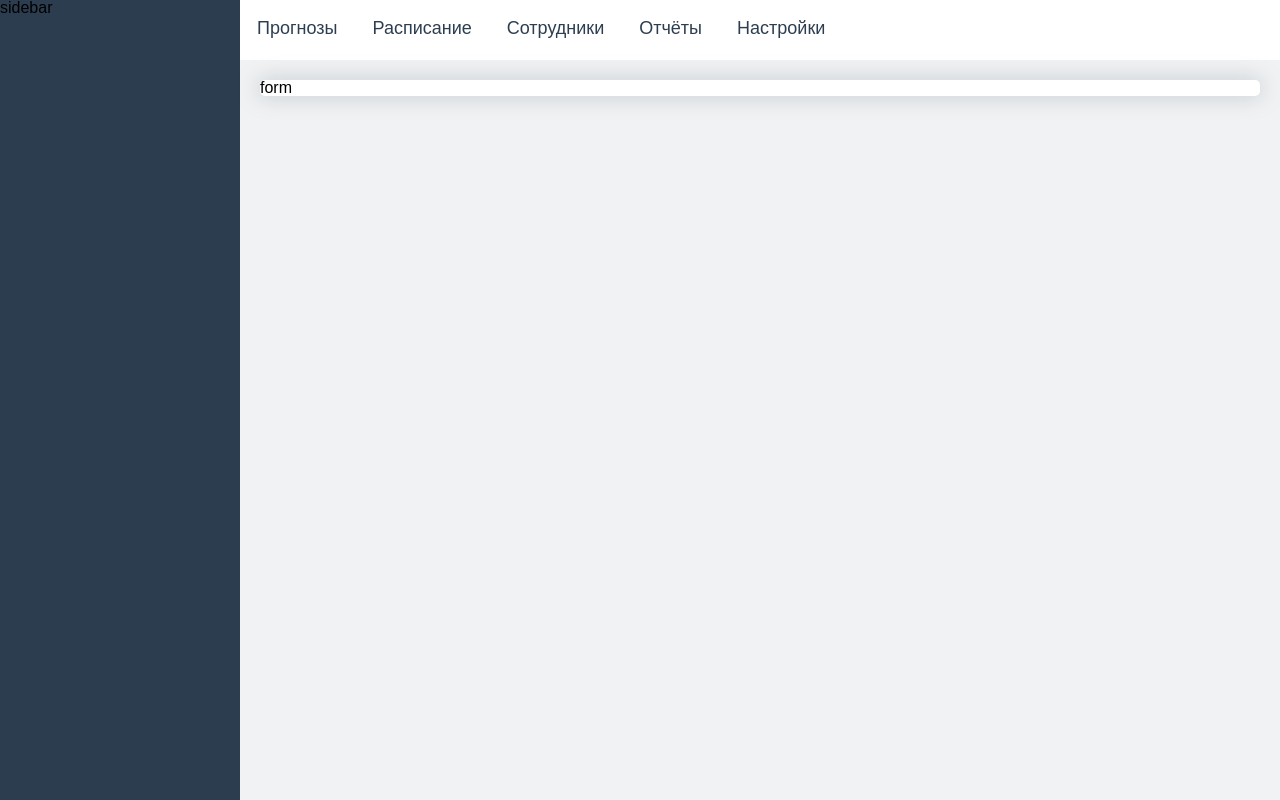
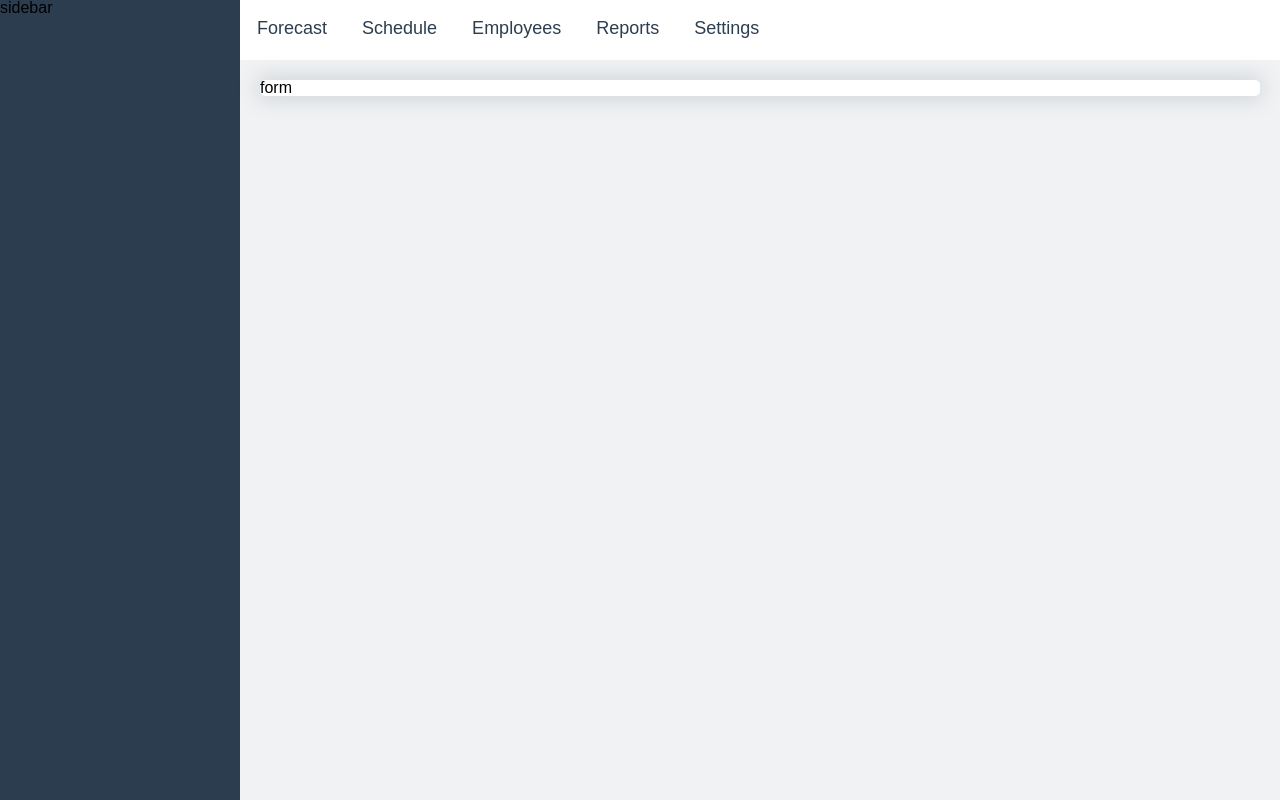
Before and after one commit to linoleum-js/opti, a React (Create React App) app: page / in a window 1280 px wide. Built offline with nearby package versions, Linux system fonts and the light colour scheme; the HTML template or start-up script is replaced by a standard one.

Commit message:
add i18n

```diff
--- a/package.json
+++ b/package.json
@@ -10,8 +10,10 @@
     "@types/node": "^16.11.26",
     "@types/react": "^17.0.42",
     "@types/react-dom": "^17.0.14",
+    "i18next": "^21.8.0",
     "react": "^17.0.2",
     "react-dom": "^17.0.2",
+    "react-i18next": "^11.16.9",
     "react-scripts": "5.0.0",
     "sass": "^1.51.0",
     "typescript": "^4.6.2",
--- a/src/components/Header/Header.module.scss
+++ b/src/components/Header/Header.module.scss
@@ -15,10 +15,14 @@ $header-color: #25B2F8;
   top: -2px;
 
   a {
-    //color: $header-color;
     color: #2D3E50;
     text-decoration: none;
     font-size: 18px;
     margin-right: 35px;
+    display: block;
+
+    &:first-letter {
+      text-transform: uppercase;
+    }
   }
 }
--- a/src/components/Header/Header.tsx
+++ b/src/components/Header/Header.tsx
@@ -1,17 +1,21 @@
+
+import { useTranslation } from 'react-i18next';
 
 import styles from './Header.module.scss';
 
 
 export const Header = () => {
+  const { t } = useTranslation();
+
   return (
     <header className={styles.header}>
       <nav>
         <ul className={styles.menu}>
-          <li><a href="/">Прогнозы</a></li>
-          <li><a href="/">Расписание</a></li>
-          <li><a href="">Сотрудники</a></li>
-          <li><a href="">Отчёты</a></li>
-          <li><a href="">Настройки</a></li>
+          <li><a href="/">{t('header.menu.forecast')}</a></li>
+          <li><a href="/">{t('header.menu.schedule')}</a></li>
+          <li><a href="">{t('header.menu.employees')}</a></li>
+          <li><a href="">{t('header.menu.reports')}</a></li>
+          <li><a href="">{t('header.menu.settings')}</a></li>
         </ul>
       </nav>
     </header>
--- a/src/index.tsx
+++ b/src/index.tsx
@@ -3,6 +3,32 @@ import ReactDOM from 'react-dom';
 import './index.module.scss';
 import App from './App';
 import reportWebVitals from './reportWebVitals';
+
+import i18n from 'i18next';
+import { initReactI18next } from 'react-i18next';
+
+
+i18n
+  .use(initReactI18next)
+  .init({
+    resources: {
+      en: {
+        translation: {
+          'header.menu.forecast': 'forecast',
+          'header.menu.schedule': 'schedule',
+          'header.menu.employees': 'employees',
+          'header.menu.reports': 'reports',
+          'header.menu.settings': 'settings',
+        }
+      }
+    },
+    lng: "en",
+    fallbackLng: "en",
+
+    interpolation: {
+      escapeValue: false
+    }
+  }).then(() => console.log('i18n done'));
 
 ReactDOM.render(
   <React.StrictMode>
```
Also changed, not shown: 1 other file (tests, documents, lock files or other folders).
